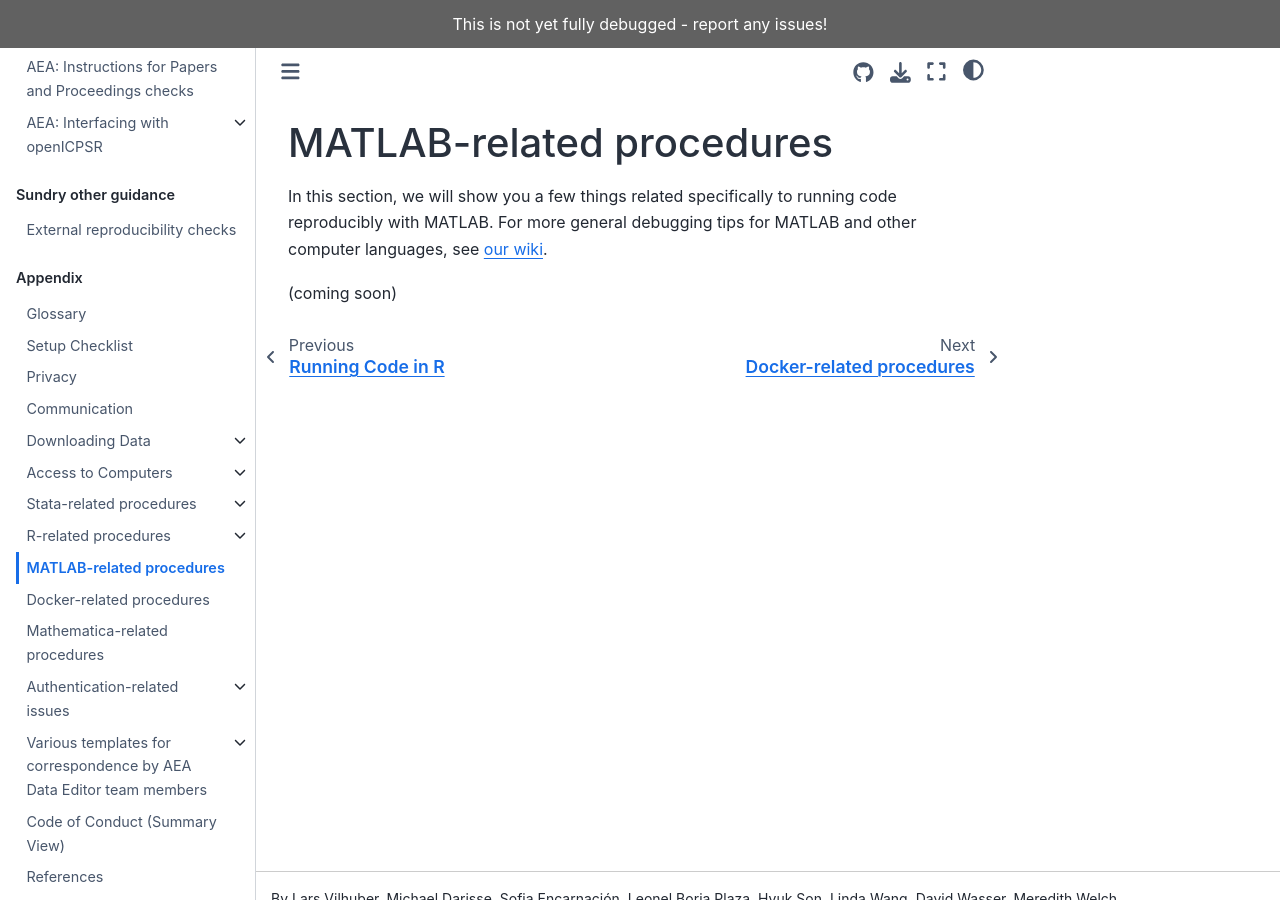
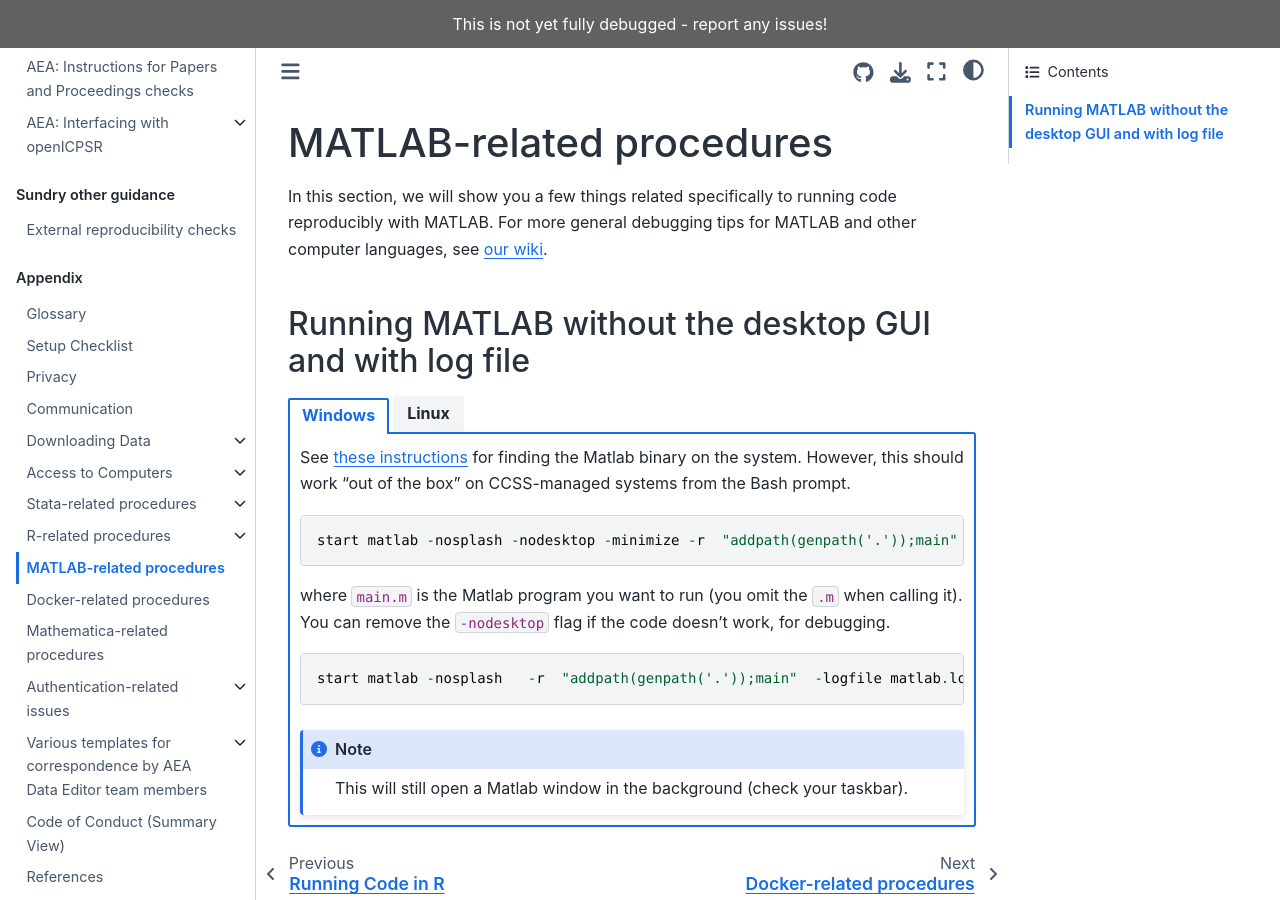
Before and after one commit to labordynamicsinstitute/ldilab-manual, a Jupyter Book: the page built from 96-20-using-matlab.md, in a window 1280 px wide and 900 px high. Built offline with Jupyter Book 1.0.4 settings and Sphinx 7.4.7 and the Sphinx Book theme 1.1.4, drawn with Linux system fonts in a browser that asks for light colours.

Commit message:
Adding matlab notes

````diff
--- a/96-20-using-matlab.md
+++ b/96-20-using-matlab.md
@@ -3,4 +3,45 @@
 
 In this section, we will show you a few things related specifically to running code reproducibly with MATLAB. For more general debugging tips for MATLAB and other computer languages, see [our wiki](https://github.com/labordynamicsinstitute/replicability-training/wiki/Matlab-Tips).
 
-(coming soon)
+
+
+## Running MATLAB without the desktop GUI and with log file
+
+::::{tab-set}
+
+:::{tab-item} Windows
+
+
+See [these instructions](https://www.mathworks.com/matlabcentral/answers/102082-how-do-i-call-matlab-from-the-dos-prompt) for finding the Matlab binary on the system. However, this should work "out of the box" on CCSS-managed systems from the Bash prompt.
+
+```
+start matlab -nosplash -nodesktop -minimize -r  "addpath(genpath('.'));main"  -logfile matlab.log
+```
+
+where `main.m` is the Matlab program you want to run (you omit the `.m` when calling it). You can remove the `-nodesktop` flag if the code doesn't work, for debugging.
+
+```
+start matlab -nosplash   -r  "addpath(genpath('.'));main"  -logfile matlab.log
+```
+
+```{note}
+This will still open a Matlab window in the background (check your taskbar).
+```
+
+:::
+
+:::{tab-item} Linux
+
+Assuming MATLAB is in your path (check with `matlab`), the following will generate a logfile.
+
+```
+matlab -nodisplay -r "addpath(genpath('.')); main" -logfile matlab.log
+```
+
+where `main.m` is the Matlab program you want to run (you omit the `.m` when calling it).
+
+If you do not have `matlab` in your path, check with system admins. For BioHPC, as long as you are on the ECCO nodes, you should have access. See [BioHPC ECCO page](https://biohpc.cornell.edu/lab/ecco.htm) for some details.
+
+:::
+
+::::
````
